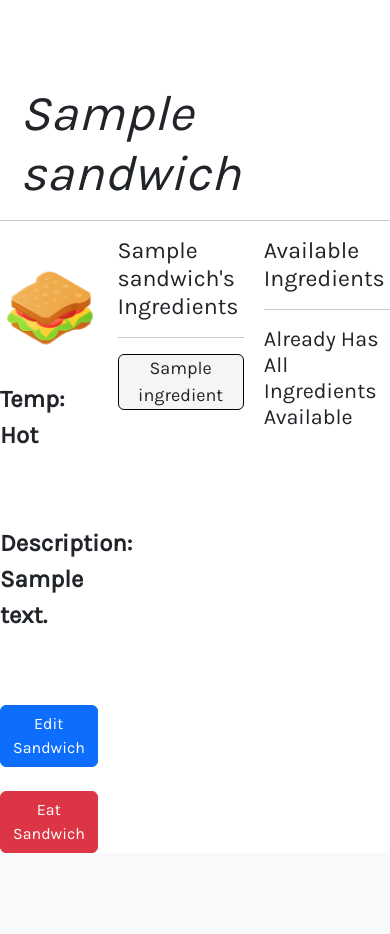
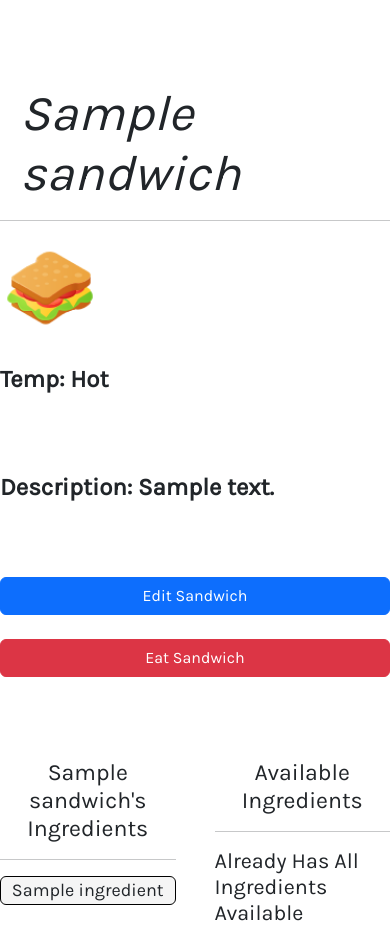
Before and after one commit to 2Clubs/sandwich.io, a Django app: page /sandwiches/1/ in a window 390 px wide. Shown: the part 65-999 px from the top of the page. Before the commit the page ends 918 px from the top, so only its background shows below. Run offline with Django 4.2, Linux system fonts and the light colour scheme; a user stored in the database is signed in; tables that the repository leaves empty hold one stand-in row (values such as "Sample post"); some libraries are stand-ins or nearby versions.

Commit message:
adds better size breakpoints

```diff
--- a/main_app/static/css/style.css
+++ b/main_app/static/css/style.css
@@ -152,8 +152,8 @@ nav a{
 
 .sandwich-page {
     display: flex;
-    justify-content: space-between;
-    gap: 20px;
+    justify-content:space-between;
+    gap: 30px;
 }
 
 .sandwich-name {
@@ -169,6 +169,7 @@ nav a{
     height:50vh;
     row-gap: 1.5em;
     margin-top: 20px;
+    padding-left: 50px;
 }
 
 .temp {
@@ -181,12 +182,20 @@ nav a{
     font-weight: bold;
 }
 
+#detail-ingredients {
+    text-align: center;
+}
+
+#detail-available {
+    text-align: center;
+}
+
 #sandwich-ingredients {
-    width: 25vw;
+    width: 15vw;
 }
 
 #available-ingredients {
-    width: 25vw;
+    width: 15vw;
 }
 
 #current-ingredient-card {
@@ -195,6 +204,7 @@ nav a{
     border: 1px solid black;
     background-color: whitesmoke;
     font-size: large;
+    margin: auto;
     margin-bottom: 10px;
 }
 
@@ -204,6 +214,7 @@ nav a{
     border: 1px solid black;
     background-color: whitesmoke;
     font-size: large;
+    margin: auto;
     margin-bottom: 5px;
 }
 
@@ -240,5 +251,27 @@ nav a{
     #welcome-card{
         display: inline;
         margin: auto;
+        padding: none;
     }
 }
+
+@media screen and (max-width: 560px) {
+    .sandwich-page {
+        display: inline-block;
+    }
+    .contents {
+        height:50vh;
+        width: 100%;
+        margin: auto;
+        margin-bottom: 100px;
+        padding-left: 0;
+    }
+    #sandwich-ingredients {
+        width: 45%;
+        float: left;
+    }
+    #available-ingredients {
+        width: 45%;
+        float: right;
+    }
+}
--- a/main_app/templates/sandwiches/detail.html
+++ b/main_app/templates/sandwiches/detail.html
@@ -15,7 +15,6 @@
     <a href="{% url 'sandwich_update' sandwich.id %}" class="btn btn-primary"> Edit Sandwich </a>
     <a href="{% url 'sandwich_delete' sandwich.id %}" class="btn btn-danger"> Eat Sandwich </a>
 </div>
-{% comment %} <div class="row"> {% endcomment %}
     <div class="col s6" id='sandwich-ingredients'>
       <h3 id='detail-ingredients'>{{ sandwich.name }}'s Ingredients</h3>
       <hr />
```
